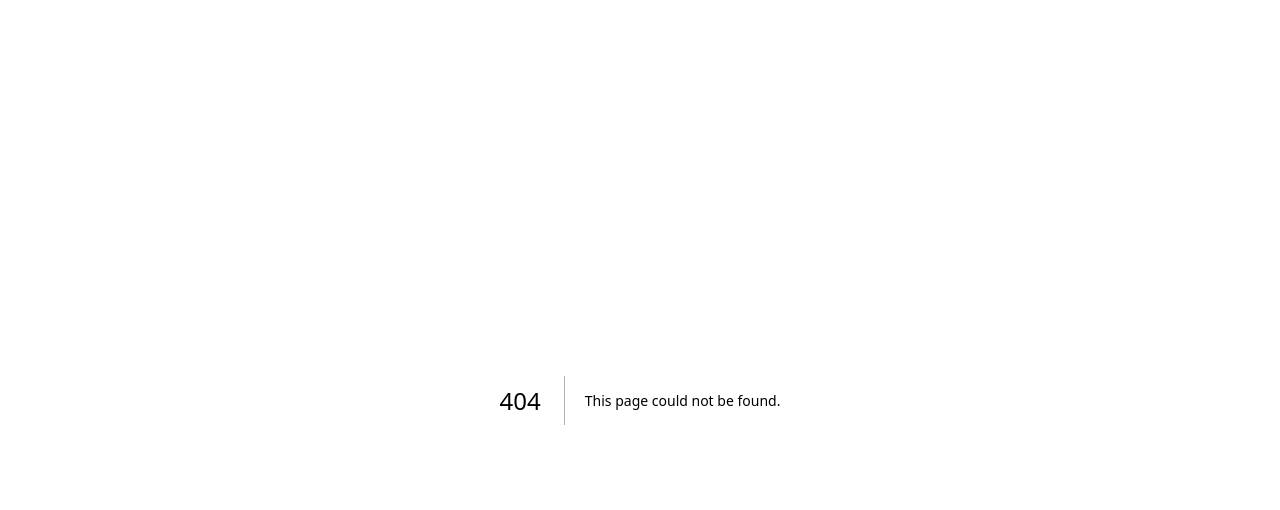
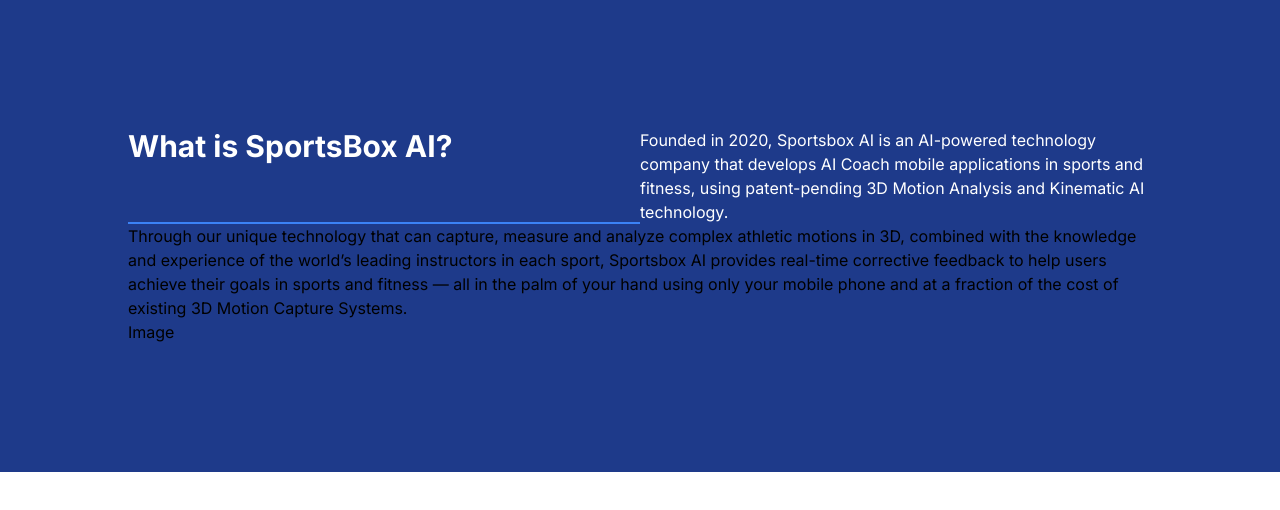
Before and after one commit to sb-nikitad/NextJSWebsite, a Next.js app: page /about in a window 1280 px wide. Before the commit this address had no page. Shown: the top 510 px of the page. Built offline with nearby package versions, Linux system fonts and the light colour scheme.

Commit message:
Start of the WhatIs block.

```diff
--- /dev/null
+++ b/src/app/about/components/WhatIs.tsx
@@ -0,0 +1,14 @@
+export function WhatIs(){
+return <div>
+    <div className="flex">
+        <div className="text-3xl font-bold text-white border-b-2 border-blue-500 inline flex-1">What is SportsBox AI?</div>
+        <div className="text-white flex-1">Founded in 2020, Sportsbox AI is an AI-powered technology company that develops AI Coach mobile applications in sports and fitness, using patent-pending 3D Motion Analysis and Kinematic AI technology.</div>
+    </div>
+
+    <div>
+        <div>Through our unique technology that can capture, measure and analyze complex athletic motions in 3D, combined with the knowledge and experience of the world’s leading instructors in each sport, Sportsbox AI provides real-time corrective feedback to help users achieve their goals in sports and fitness — all in the palm of your hand using only your mobile phone and at a fraction of the cost of existing 3D Motion Capture Systems.</div>
+        <div>Image</div>
+    </div>
+
+</div>
+}
--- /dev/null
+++ b/src/app/about/page.tsx
@@ -0,0 +1,9 @@
+import { WhatIs } from "./components/WhatIs";
+
+export default function About() {
+    return (
+      <div className="bg-blue-900 p-32">
+        <WhatIs />
+      </div>
+    );
+  }
```
